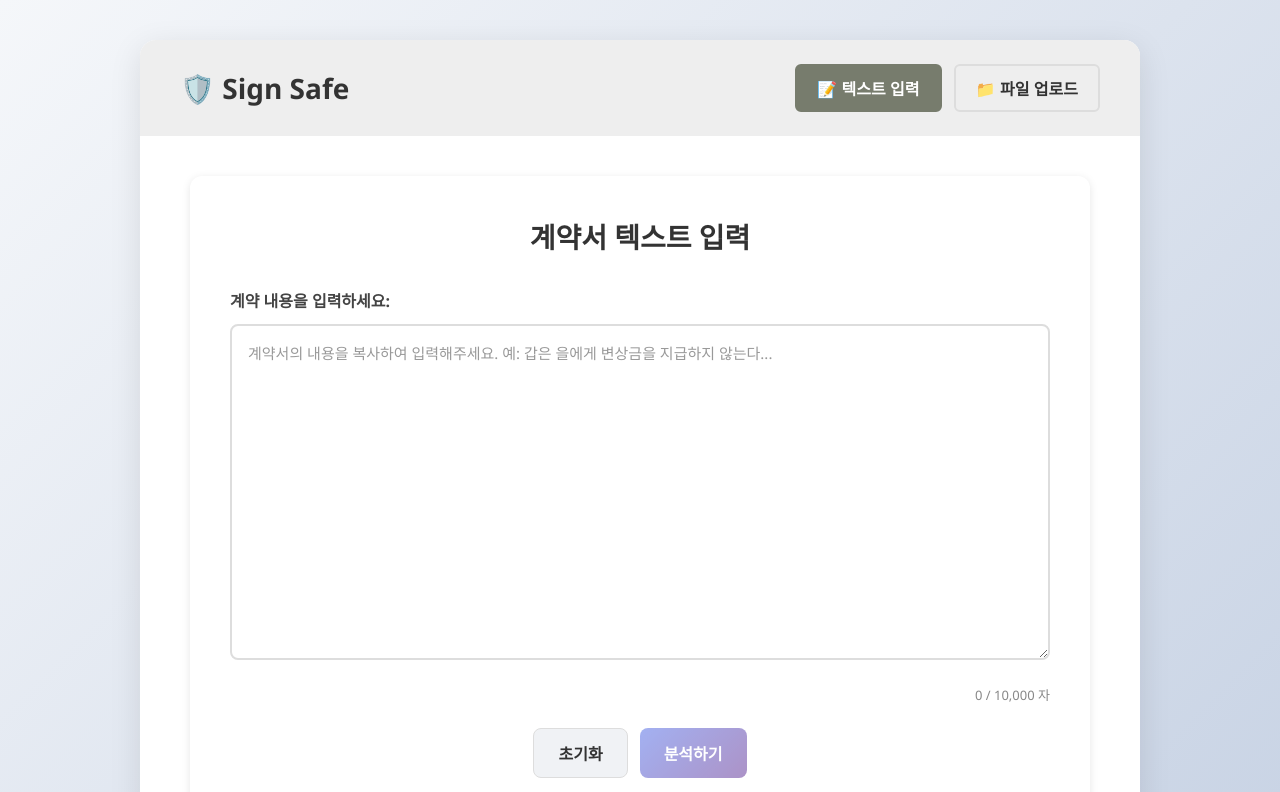
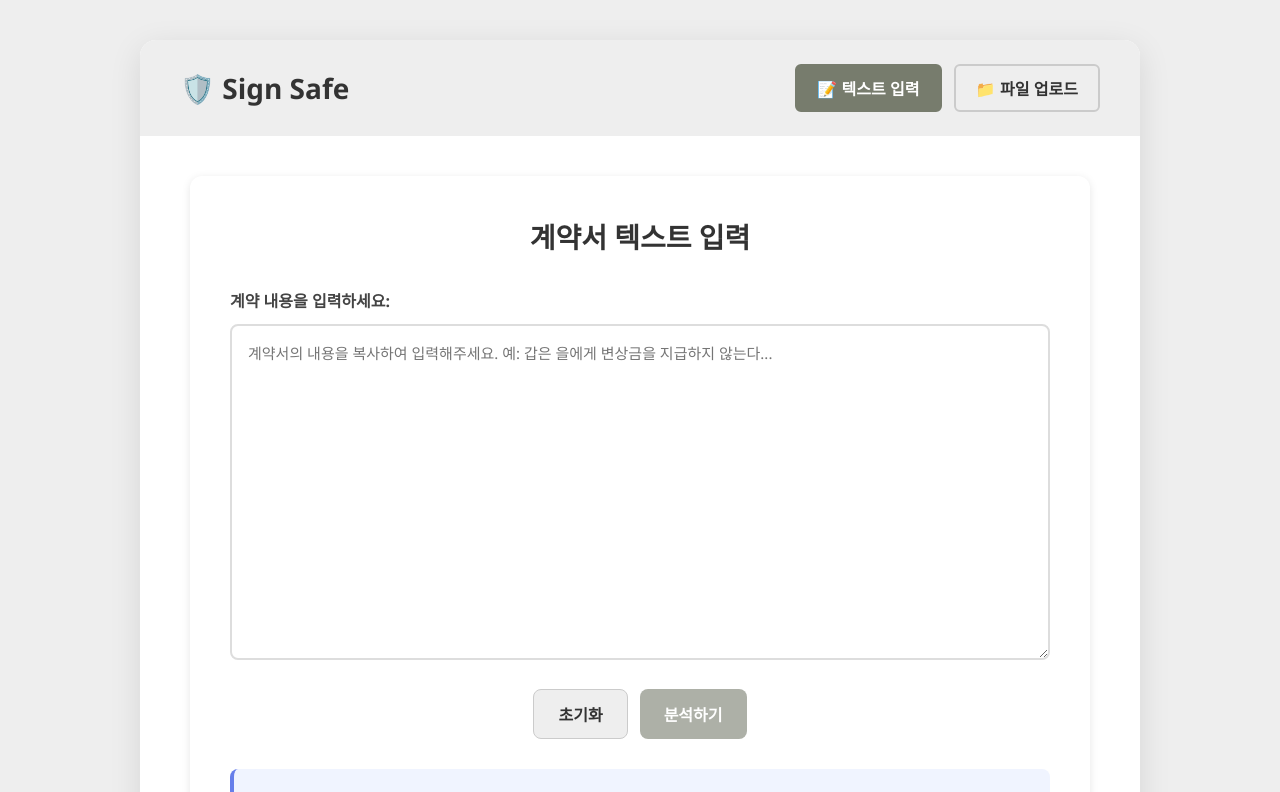
Before and after one commit to Sign-Safe/frontend, a React (Create React App) app: page / in a window 1280 px wide. Shown: the top 792 px of the page. Built offline with nearby package versions, Linux system fonts and the light colour scheme.

Commit message:
색조합 변경

```diff
--- a/src/App.css
+++ b/src/App.css
@@ -6,7 +6,7 @@
 
 body {
   font-family: 'Segoe UI', 'Roboto', 'Oxygen', 'Ubuntu', 'Cantarell', sans-serif;
-  background: linear-gradient(135deg, #f5f7fa 0%, #c3cfe2 100%);
+  background: #EEEEEE;
   min-height: 100vh;
 }
 
@@ -14,7 +14,6 @@ body {
   display: flex;
   flex-direction: column;
   min-height: 100vh;
-  background: linear-gradient(135deg, #f5f7fa 0%, #c3cfe2 100%);
   padding: 20px;
   align-items: center;
   justify-content: flex-start;
@@ -65,23 +64,23 @@ body {
 }
 
 .btn-primary {
-  background: linear-gradient(135deg, #667eea 0%, #764ba2 100%);
+  background: #777C6D;
   color: white;
 }
 
 .btn-primary:hover:not(:disabled) {
-  background: linear-gradient(135deg, #5568d3 0%, #6a3d8b 100%);
+  background: #6A7061;
 }
 
 .btn-secondary {
-  background: #f0f2f5;
+  background: #EEEEEE;
   color: #333;
-  border: 1px solid #ddd;
+  border: 1px solid #CBCBCB;
 }
 
 .btn-secondary:hover:not(:disabled) {
-  background: #e4e6eb;
-  border-color: #bbb;
+  background: #CBCBCB;
+  border-color: #B7B89F;
 }
 
 .btn-group {
--- a/src/index.css
+++ b/src/index.css
@@ -11,7 +11,7 @@ body {
     sans-serif;
   -webkit-font-smoothing: antialiased;
   -moz-osx-font-smoothing: grayscale;
-  background: #f8f9fa;
+  background: #EEEEEE;
   color: #333;
 }
 
@@ -32,14 +32,14 @@ code {
 }
 
 ::-webkit-scrollbar-track {
-  background: #f1f1f1;
+  background: #EEEEEE;
 }
 
 ::-webkit-scrollbar-thumb {
-  background: #888;
+  background: #CBCBCB;
   border-radius: 4px;
 }
 
 ::-webkit-scrollbar-thumb:hover {
-  background: #555;
+  background: #B7B89F;
 }
--- a/src/pages/TextInputPage.tsx
+++ b/src/pages/TextInputPage.tsx
@@ -37,9 +37,7 @@ const TextInputPage: React.FC<TextInputPageProps> = ({ onAnalysis }) => {
           />
         </div>
 
-        <div className="char-count">
-          {text.length} / 10,000 자
-        </div>
+
 
         <div className="button-group">
           <button
--- a/src/styles/Header.css
+++ b/src/styles/Header.css
@@ -35,7 +35,7 @@
   padding: 10px 20px;
   background: #EEEEEE;
   color: #333;
-  border: 2px solid #DDDDDD;
+  border: 2px solid #CBCBCB;
   border-radius: 6px;
   font-size: 16px;
   font-weight: 600;
@@ -45,8 +45,8 @@
 }
 
 .nav-button:hover:not(:disabled) {
-  background: #DDDDDD;
-  border-color: #CCCCCC;
+  background: #CBCBCB;
+  border-color: #B7B89F;
 }
 
 .nav-button.active {
--- a/src/styles/TextInputPage.css
+++ b/src/styles/TextInputPage.css
@@ -47,25 +47,13 @@
 
 .contract-textarea:focus {
   outline: none;
-  border-color: #667eea;
-  box-shadow: 0 0 0 3px rgba(102, 126, 234, 0.1);
-}
-
-.contract-textarea::placeholder {
-  color: #999;
-}
-
-.char-count {
-  text-align: right;
-  font-size: 13px;
-  color: #888;
-  margin-top: 8px;
-  margin-bottom: 20px;
+  border-color: #777C6D;
+  box-shadow: 0 0 0 3px rgba(119, 124, 109, 0.2);
 }
 
 .info-section {
-  background: #f0f4ff;
-  border-left: 4px solid #667eea;
+  background: #F0F0E8;
+  border-left: 4px solid #777C6D;
   padding: 20px;
   border-radius: 8px;
   margin-top: 30px;
@@ -73,7 +61,7 @@
 
 .info-section h3 {
   font-size: 18px;
-  color: #667eea;
+  color: #777C6D;
   margin-bottom: 12px;
 }
 
@@ -93,7 +81,7 @@
 
 .info-section li:before {
   content: '✓';
-  color: #667eea;
+  color: #777C6D;
   font-weight: bold;
   font-size: 16px;
 }
```
